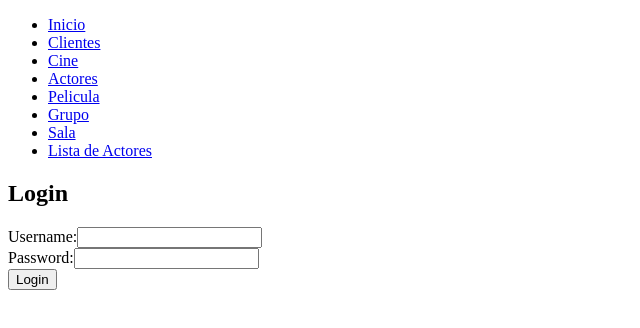
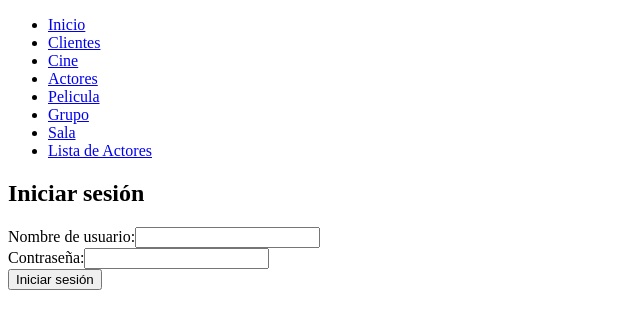
Before and after one commit to Leticia-Orive/cine_angular, an Angular app in the folder cine/: page /login in a window 1280 px wide. Shown: the top 328 px of the page, without its empty margins (0-640 px from the left). Built offline with nearby package versions, Linux system fonts and the light colour scheme.

Commit message:
cambios en login

```diff
--- a/cine/src/app/app-routing.module.ts
+++ b/cine/src/app/app-routing.module.ts
@@ -31,6 +31,8 @@ const routes: Routes = [
   { path: 'detail', component: CineDetailComponent },
   { path: 'crear', component: CineCreateComponent },
   { path: 'actores/lista-actores', component: ActoresListComponent },
+  // Ruta por defecto (puede variar según tu implementación)
+  { path: '', redirectTo: '/home', pathMatch: 'full' },
 ];
 
 @NgModule({
--- a/cine/src/app/login/auth.service.ts
+++ b/cine/src/app/login/auth.service.ts
@@ -1,33 +1,18 @@
 import { Injectable } from '@angular/core';
 import { Observable, of } from 'rxjs';
 import { Login } from './login.model';
+import { HttpClient } from '@angular/common/http';
 
 @Injectable({
   providedIn: 'root',
 })
 export class AuthService {
-  private loggedIn = false;
+  private apiUrl = 'https://api.example.com'; // URL de la API de autenticación
 
-  constructor() {}
+  constructor(private http: HttpClient) {}
 
-  login(loginData: Login): Observable<boolean> {
-    // Aquí puedes agregar la lógica de autenticación
-    // Por ahora, simplemente comprobaremos si los datos de inicio de sesión son correctos
-
-    if (loginData.username === 'admin' && loginData.password === 'password') {
-      this.loggedIn = true;
-      return of(true);
-    }
-
-    this.loggedIn = false;
-    return of(false);
-  }
-
-  isLoggedIn(): boolean {
-    return this.loggedIn;
-  }
-
-  logout(): void {
-    this.loggedIn = false;
+  login(username: string, password: string): Observable<any> {
+    const loginData = { username, password };
+    return this.http.post(`${this.apiUrl}/login`, loginData);
   }
 }
--- a/cine/src/app/login/login.component.html
+++ b/cine/src/app/login/login.component.html
@@ -1 +1,29 @@
-<p>login works!</p>
+<div>
+  <h2>Iniciar sesión</h2>
+  <form (ngSubmit)="login()">
+    <div>
+      <label for="username">Nombre de usuario:</label>
+      <input
+        type="text"
+        id="username"
+        [(ngModel)]="username"
+        name="username"
+        required
+      />
+    </div>
+    <div>
+      <label for="password">Contraseña:</label>
+      <input
+        type="password"
+        id="password"
+        [(ngModel)]="password"
+        name="password"
+        required
+      />
+    </div>
+    <div>
+      <button type="submit">Iniciar sesión</button>
+    </div>
+  </form>
+  <div *ngIf="error" class="error-message">{{ error }}</div>
+</div>
--- a/cine/src/app/login/login.component.ts
+++ b/cine/src/app/login/login.component.ts
@@ -1,50 +1,29 @@
 import { Component } from '@angular/core';
 import { Router } from '@angular/router';
 import { AuthService } from './auth.service';
-import { Login } from './login.model';
 
 @Component({
   selector: 'app-login',
-  template: `
-    <h2>Login</h2>
-    <form (submit)="onSubmit()">
-      <div>
-        <label>Username:</label>
-        <input
-          type="text"
-          [(ngModel)]="loginData.username"
-          name="username"
-          required
-        />
-      </div>
-      <div>
-        <label>Password:</label>
-        <input
-          type="password"
-          [(ngModel)]="loginData.password"
-          name="password"
-          required
-        />
-      </div>
-      <button type="submit">Login</button>
-    </form>
-  `,
+  templateUrl: './login.component.html',
+  styleUrls: ['./login.component.css'],
 })
 export class LoginComponent {
-  loginData: Login = {
-    username: '',
-    password: '',
-  };
+  username: string = '';
+  password: string = '';
+  error: string = '';
 
-  constructor(private authService: AuthService, private router: Router) {}
+  constructor(private router: Router, private authService: AuthService) {}
 
-  onSubmit(): void {
-    this.authService.login(this.loginData).subscribe((loggedIn: boolean) => {
-      if (loggedIn) {
-        this.router.navigate(['/app']);
-      } else {
-        alert('Login failed. Invalid username or password.');
+  login() {
+    this.authService.login(this.username, this.password).subscribe(
+      (response) => {
+        // Inicio de sesión exitoso, redirigir al usuario a la página de cines
+        this.router.navigate(['/cines']);
+      },
+      (error) => {
+        // Error en el inicio de sesión, mostrar un mensaje de error
+        this.error = 'Credenciales inválidas. Por favor, intenta nuevamente.';
       }
-    });
+    );
   }
 }
```
